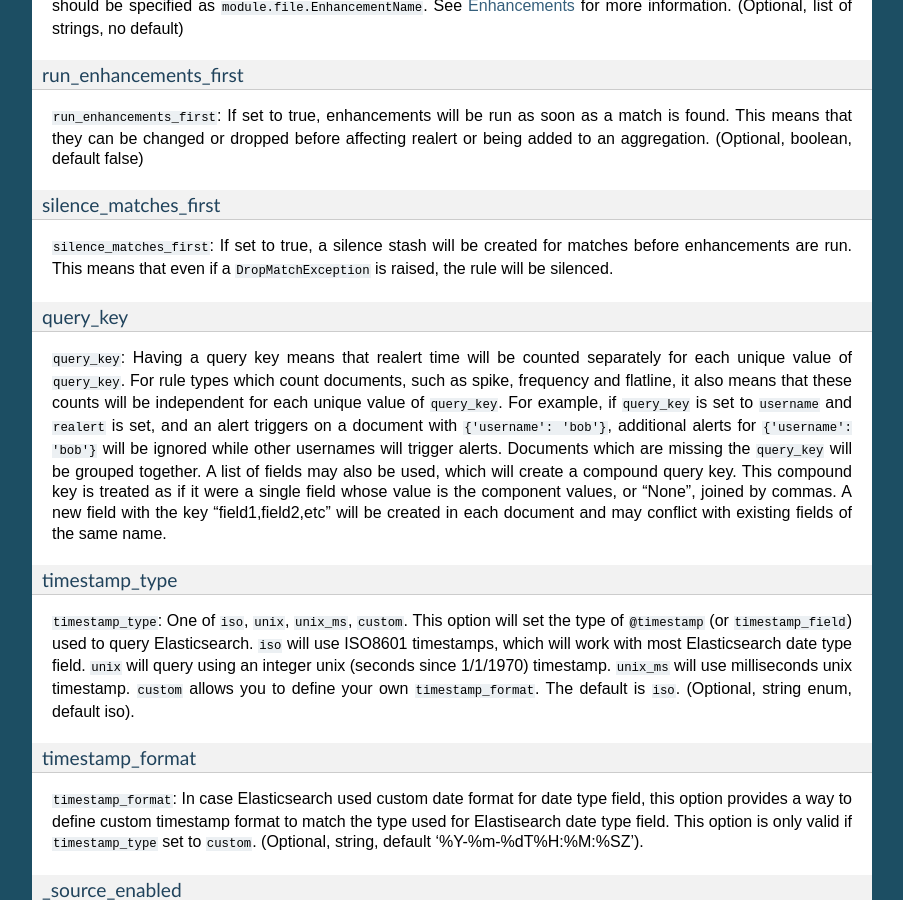
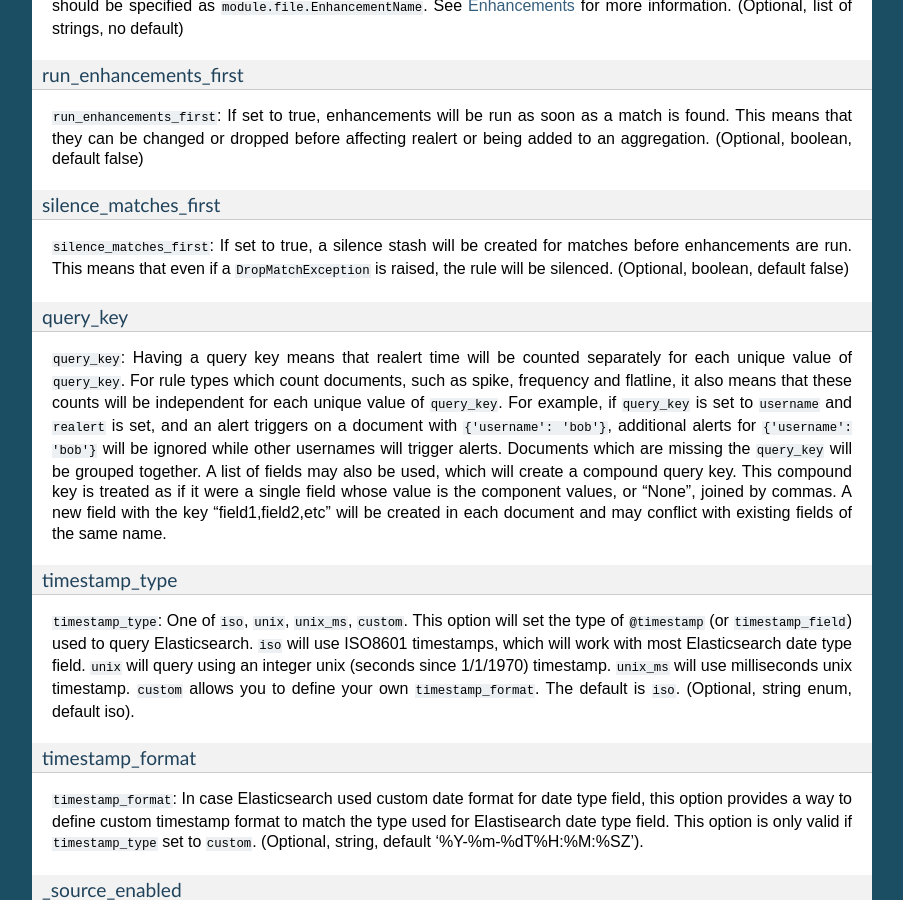
Before and after one commit to Yelp/elastalert, a Sphinx documentation site: the page built from docs/source/ruletypes.rst, in a window 1280 px wide and 900 px high, scrolled down 7772 px. Shown: the whole window, without its empty margins (198-1101 px from the left). Built offline with Sphinx 7.4.7, drawn with Linux system fonts in a browser that asks for light colours.

Commit message:
Added parameter type in docs for silence_matches_first

```diff
--- a/docs/source/ruletypes.rst
+++ b/docs/source/ruletypes.rst
@@ -423,7 +423,7 @@ silence_matches_first
 ^^^^^^^^^^^^^^^^^^^^^
 
 ``silence_matches_first``: If set to true, a silence stash will be created for matches before enhancements are run. This means that even
-if a ``DropMatchException`` is raised, the rule will be silenced.
+if a ``DropMatchException`` is raised, the rule will be silenced. (Optional, boolean, default false)
 
 query_key
 ^^^^^^^^^
```
